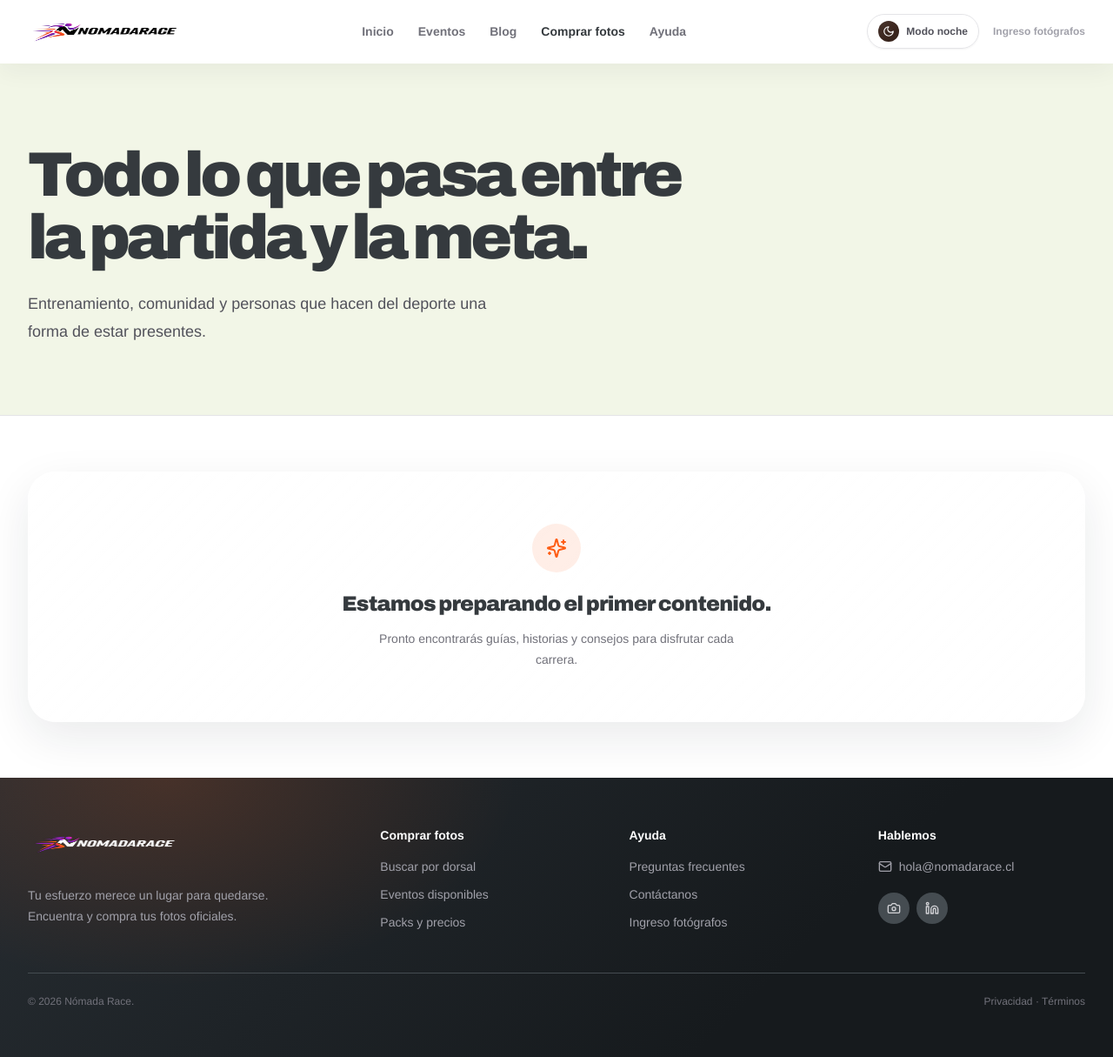
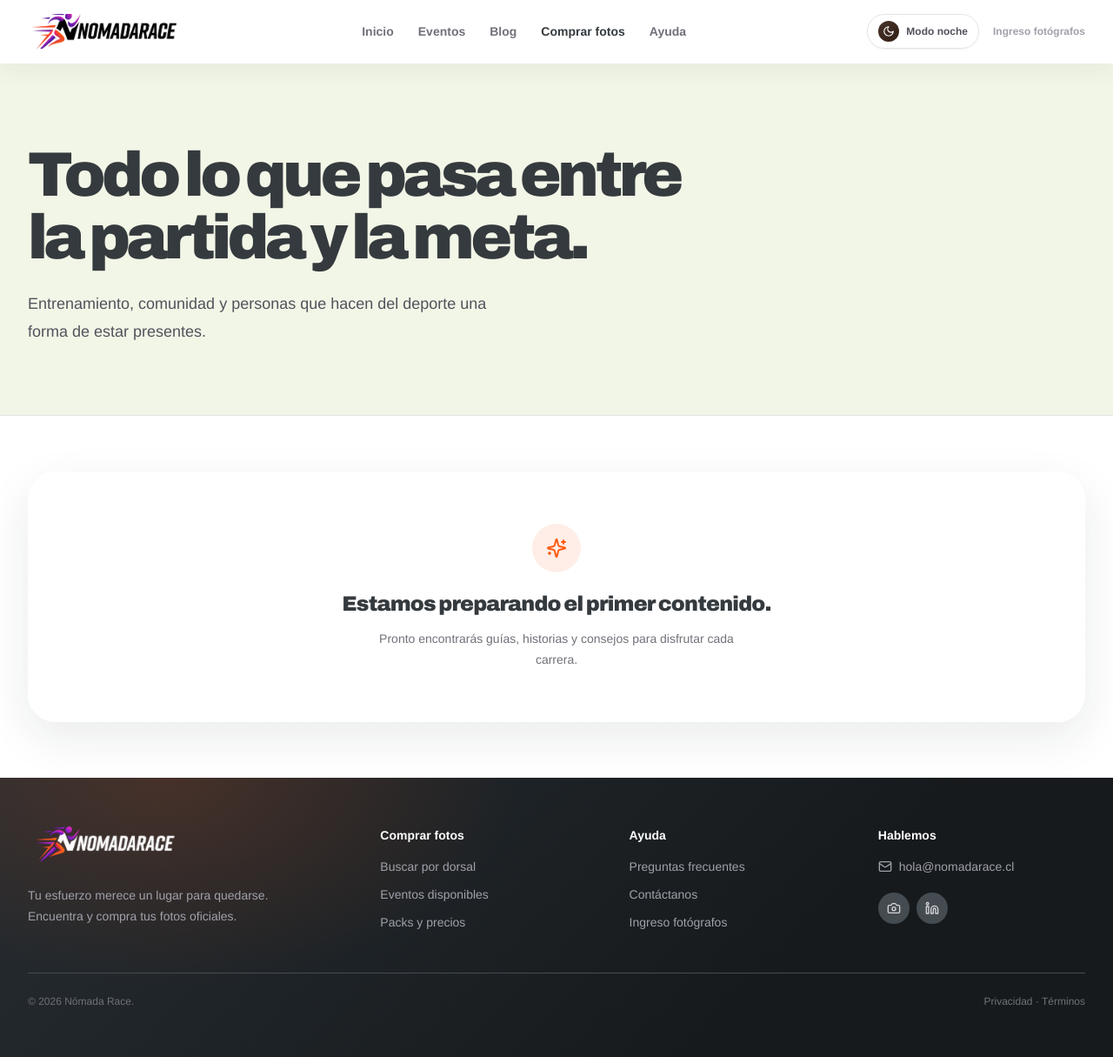
Before and after one commit to franzalbornoz1-bot/nomadarace, a Next.js app: page /blog in a window 1280 px wide. Shown: the whole page at 87% size. Built offline with nearby package versions, Linux system fonts and the light colour scheme.

Commit message:
Fix wordmark aspect ratio

```diff
--- a/components/nomada-app.tsx
+++ b/components/nomada-app.tsx
@@ -23,14 +23,15 @@ const PUBLIC_LINKS = [
 ] as const;
 
 function Logo({ inverse = false, small = false }: { inverse?: boolean; small?: boolean }) {
-  const size = small ? "w-36" : "w-36 sm:w-44";
+  const size = small ? "w-36" : "w-40 sm:w-44";
+  const imageClass = cn("h-10 object-cover object-center transition-opacity duration-300", size);
   if (inverse) return <Link href="/" className="inline-flex items-center" aria-label="Nómada Race, inicio">
-    <img src="/nomada-race-wordmark-night.png" alt="Nómada Race" className={cn("h-10 w-auto transition-opacity duration-300 hover:opacity-80", size)} />
+    <img src="/nomada-race-wordmark-night.png" alt="Nómada Race" className={cn(imageClass, "hover:opacity-80")} />
   </Link>;
 
   return <Link href="/" className="inline-flex items-center" aria-label="Nómada Race, inicio">
-    <img src="/nomada-race-wordmark-day.png" alt="Nómada Race" className={cn("h-10 w-auto dark:hidden transition-opacity duration-300 hover:opacity-75", size)} />
-    <img src="/nomada-race-wordmark-night.png" alt="Nómada Race" className={cn("hidden h-10 w-auto dark:block transition-opacity duration-300 hover:opacity-75", size)} />
+    <img src="/nomada-race-wordmark-day.png" alt="Nómada Race" className={cn(imageClass, "dark:hidden hover:opacity-75")} />
+    <img src="/nomada-race-wordmark-night.png" alt="Nómada Race" className={cn(imageClass, "hidden dark:block hover:opacity-75")} />
   </Link>;
 }
 
```
